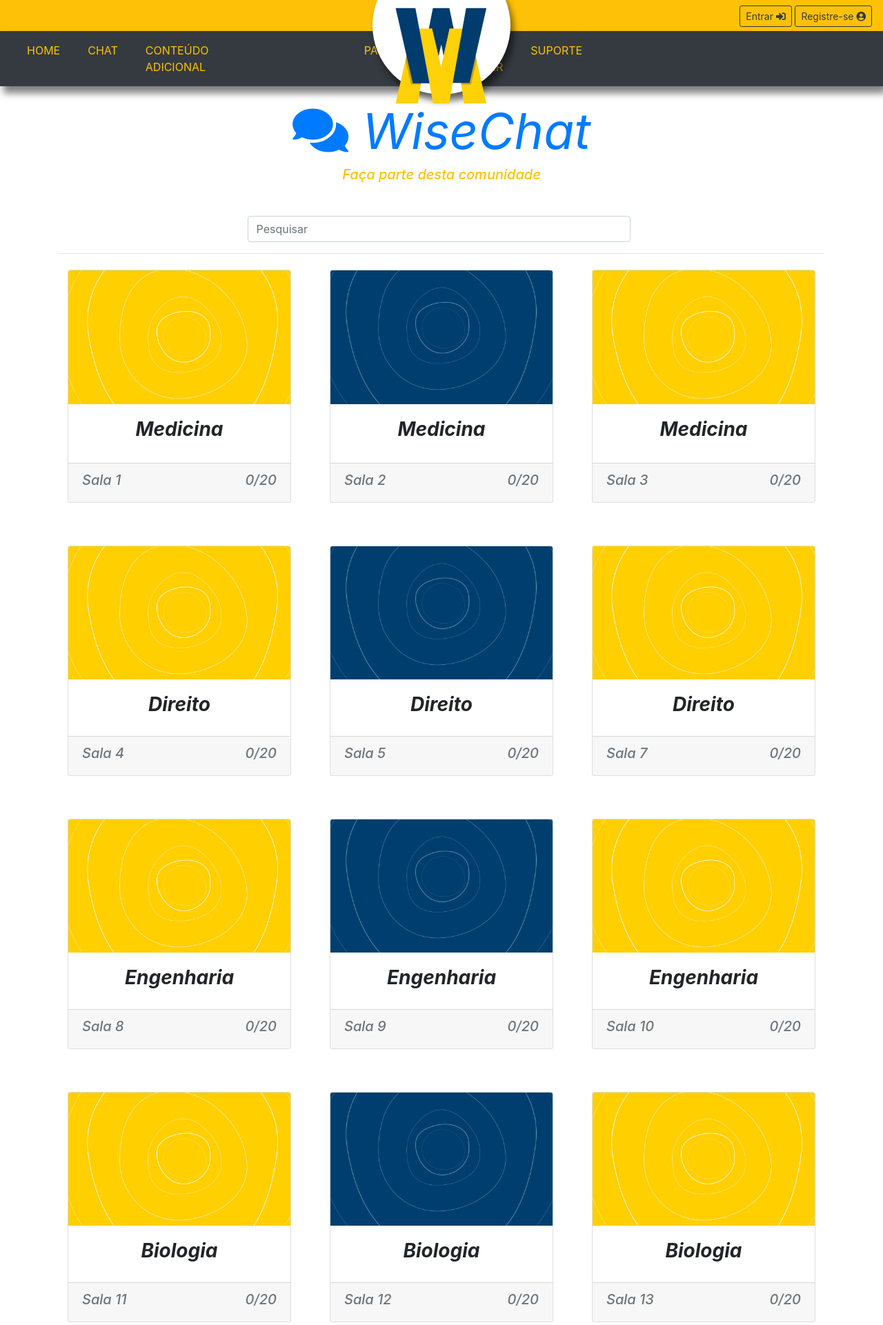
After one commit to lunpessoa/wisemind, a PHP site: page /chats.php in a window 1280 px wide. The commit adds this page. Shown: the top 1921 px of the page at 69% size. Run offline with PHP 8.4, Linux system fonts and the light colour scheme; some libraries are stand-ins or nearby versions.

Commit message:
Adicionando Pagina Chats

```diff
--- /dev/null
+++ b/chats.php
@@ -0,0 +1,261 @@
+<!DOCTYPE html>
+<html>
+
+<head>
+	<title>Página de chats</title>
+	<meta charset="utf-8">
+	<link rel="stylesheet" type="text/css" href="style/chat.css">
+</head>
+
+<body>
+	<?php include('menu.html'); ?>
+	<section class="container text-center mb-5" style="margin-top:100px;">
+		<h3 class="display-3 text-primary"><i class="fas fa-comments "></i> <b><em>WiseChat</em></b></h3>
+		<h3 class="h5 text-warning"><em>Faça parte desta comunidade<em></h3>
+	</section>
+	<section class="container d-flex justify-content-center">
+		<input class="form-control mr-sm-2" type="search" placeholder="Pesquisar" aria-label="Pesquisar"
+			style="width:50%;">
+	</section>
+	<section class="container mb-5">
+		<hr>
+		<section class="row mt-3">
+			<section class="col-12 col-md-4">
+				<a class="btn" href="#">
+					<section class="card">
+						<img src="img/fundo.png" class="card-img-top" alt="...">
+						<section class="card-body text-center">
+							<h3 class="card-title h3"><b><em>Medicina</em></b></h3>
+						</section>
+						<section class="card-footer text-center">
+							<h5 class="float-left text-muted"> Sala 1</h5>
+							<h5 class="float-right text-muted"> 0/20</h5>
+						</section>
+					</section>
+				</a>
+			</section>
+			<section class="col-12 col-md-4">
+				<a class="btn" href="#">
+					<section class="card">
+						<img src="img/fundo_azul.png" class="card-img-top" alt="...">
+						<section class="card-body text-center">
+							<h3 class="card-title h3"><b><em>Medicina</em></b></h3>
+						</section>
+						<section class="card-footer text-center">
+							<h5 class="float-left text-muted"> Sala 2</h5>
+							<h5 class="float-right text-muted"> 0/20</h5>
+						</section>
+					</section>
+				</a>
+			</section>
+			<section class="col-12 col-md-4">
+				<a class="btn" href="#">
+					<section class="card">
+						<img src="img/fundo.png" class="card-img-top" alt="...">
+						<section class="card-body text-center">
+							<h3 class="card-title h3"><b><em>Medicina</em></b></h3>
+						</section>
+						<section class="card-footer text-center">
+							<h5 class="float-left text-muted"> Sala 3</h5>
+							<h5 class="float-right text-muted"> 0/20</h5>
+						</section>
+					</section>
+				</a>
+			</section>
+		</section>
+		<section class="row mt-5">
+			<section class="col-12 col-md-4">
+				<a class="btn" href="#">
+					<section class="card">
+						<img src="img/fundo.png" class="card-img-top" alt="...">
+						<section class="card-body text-center">
+							<h3 class="h3"><b><em>Direito</em></b></h3>
+						</section>
+
+						<section class="card-footer text-center">
+							<h5 class="float-left text-muted"> Sala 4</h5>
+							<h5 class="float-right text-muted"> 0/20</h5>
+						</section>
+					</section>
+				</a>
+			</section>
+			<section class="col-12 col-md-4">
+				<a class="btn" href="#">
+					<section class="card">
+						<img src="img/fundo_azul.png" class="card-img-top" alt="...">
+						<section class="card-body text-center">
+							<h3 class="h3"><b><em>Direito</em></b></h3>
+						</section>
+
+						<section class="card-footer text-center">
+							<h5 class="float-left text-muted"> Sala 5</h5>
+							<h5 class="float-right text-muted"> 0/20</h5>
+						</section>
+					</section>
+				</a>
+			</section>
+			<section class="col-12 col-md-4">
+				<a class="btn" href="#">
+					<section class="card">
+						<img src="img/fundo.png" class="card-img-top" alt="...">
+						<section class="card-body text-center">
+							<h3 class="h3"><b><em>Direito</em></b></h3>
+						</section>
+
+						<section class="card-footer text-center">
+							<h5 class="float-left text-muted"> Sala 7</h5>
+							<h5 class="float-right text-muted"> 0/20</h5>
+						</section>
+					</section>
+				</a>
+			</section>
+		</section>
+		<section class="row mt-5">
+			<section class="col-12 col-md-4">
+				<a class="btn" href="#">
+					<section class="card">
+						<img src="img/fundo.png" class="card-img-top" alt="...">
+						<section class="card-body text-center">
+							<h3 class="h3"><b><em>Engenharia</em></b></h3>
+						</section>
+
+						<section class="card-footer text-center">
+							<h5 class="float-left text-muted"> Sala 8</h5>
+							<h5 class="float-right text-muted"> 0/20</h5>
+						</section>
+					</section>
+				</a>
+			</section>
+			<section class="col-12 col-md-4">
+				<a class="btn" href="#">
+					<section class="card">
+						<img src="img/fundo_azul.png" class="card-img-top" alt="...">
+						<section class="card-body text-center">
+							<h3 class="h3"><b><em>Engenharia</em></b></h3>
+						</section>
+
+						<section class="card-footer text-center">
+							<h5 class="float-left text-muted"> Sala 9</h5>
+							<h5 class="float-right text-muted"> 0/20</h5>
+						</section>
+					</section>
+				</a>
+			</section>
+			<section class="col-12 col-md-4">
+				<a class="btn" href="#">
+					<section class="card">
+						<img src="img/fundo.png" class="card-img-top" alt="...">
+						<section class="card-body text-center">
+							<h3 class="h3"><b><em>Engenharia</em></b></h3>
+						</section>
+
+						<section class="card-footer text-center">
+							<h5 class="float-left text-muted"> Sala 10</h5>
+							<h5 class="float-right text-muted"> 0/20</h5>
+						</section>
+					</section>
+				</a>
+			</section>
+		</section>
+		<section class="row mt-5">
+			<section class="col-12 col-md-4">
+				<a class="btn" href="#">
+					<section class="card">
+						<img src="img/fundo.png" class="card-img-top" alt="...">
+						<section class="card-body text-center">
+							<h3 class="h3"><b><em>Biologia</em></b></h3>
+						</section>
+
+						<section class="card-footer text-center">
+							<h5 class="float-left text-muted"> Sala 11</h5>
+							<h5 class="float-right text-muted"> 0/20</h5>
+						</section>
+					</section>
+				</a>
+			</section>
+
+			<section class="col-12 col-md-4">
+				<a class="btn" href="#">
+					<section class="card">
+						<img src="img/fundo_azul.png" class="card-img-top" alt="...">
+						<section class="card-body text-center">
+							<h3 class="h3"><b><em>Biologia</em></b></h3>
+						</section>
+
+						<section class="card-footer text-center">
+							<h5 class="float-left text-muted"> Sala 12</h5>
+							<h5 class="float-right text-muted"> 0/20</h5>
+						</section>
+					</section>
+				</a>
+			</section>
+			<section class="col-12 col-md-4">
+				<a class="btn" href="#">
+					<section class="card">
+						<img src="img/fundo.png" class="card-img-top" alt="...">
+						<section class="card-body text-center">
+							<h3 class="h3"><b><em>Biologia</em></b></h3>
+						</section>
+
+						<section class="card-footer text-center">
+							<h5 class="float-left text-muted"> Sala 13</h5>
+							<h5 class="float-right text-muted"> 0/20</h5>
+						</section>
+					</section>
+				</a>
+			</section>
+		</section>
+		<section class="row mt-5">
+			<section class="col-12 col-md-4">
+				<a class="btn" href="#">
+					<section class="card">
+						<img src="img/fundo.png" class="card-img-top" alt="...">
+						<section class="card-body text-center">
+							<h3 class="h3"><b><em>Psicologia</em></b></h3>
+						</section>
+
+						<section class="card-footer text-center">
+							<h5 class="float-left text-muted"> Sala 14</h5>
+							<h5 class="float-right text-muted"> 0/20</h5>
+						</section>
+					</section>
+				</a>
+			</section>
+
+			<section class="col-12 col-md-4">
+				<a class="btn" href="#">
+					<section class="card">
+						<img src="img/fundo_azul.png" class="card-img-top" alt="...">
+						<section class="card-body text-center">
+							<h3 class="h3"><b><em>Psicologia</em></b></h3>
+						</section>
+
+						<section class="card-footer text-center">
+							<h5 class="float-left text-muted"> Sala 15</h5>
+							<h5 class="float-right text-muted"> 0/20</h5>
+						</section>
+					</section>
+				</a>
+			</section>
+			<section class="col-12 col-md-4">
+				<a class="btn" href="#">
+					<section class="card">
+						<img src="img/fundo.png" class="card-img-top" alt="...">
+						<section class="card-body text-center">
+							<h3 class="h3"><b><em>Psicologia</em></b></h3>
+						</section>
+
+						<section class="card-footer text-center">
+							<h5 class="float-left text-muted"> Sala 16</h5>
+							<h5 class="float-right text-muted"> 0/20</h5>
+						</section>
+					</section>
+				</a>
+			</section>
+		</section>
+	</section>
+
+	<?php include('rodape.html'); ?>
+</body>
+
+</html>
--- a/menu.html
+++ b/menu.html
@@ -60,10 +60,10 @@
             <section class="col-lg-5">
               <ul class="navbar-nav d-flex justify-content-end mandarparadireita">
                   <li class="nav-item text-uppercase">
-                    <a class="nav-link text-warning mr-4" href="#">Home</a>
+                    <a class="nav-link text-warning mr-4" href="index.php">Home</a>
                   </li>
                   <li class="nav-item text-uppercase">
-                    <a class="nav-link text-warning mr-4" href="#">Chat</a>
+                    <a class="nav-link text-warning mr-4" href="chats.php">Chat</a>
                   </li>
                   <li class="nav-item text-uppercase">
                     <a class="nav-link text-warning" href="#">Conteúdo Adicional</a>
--- /dev/null
+++ b/rodape.html
@@ -0,0 +1,36 @@
+<section class="container-fluid bg-dark text-light pt-5">
+    <section class="row">
+      <section class="col-sm-4">
+        <h3 class="text-center">Curso</h3>
+        <p class="text-left">g Lorem Ipsum is that it has a more-or-less normal distribution of letters, as opposed to
+          using 'Content here, content here', making it look like readable English. Many desktop publishing packages and
+          web page editors now use Lorem Ipsum as their default model text, and a search for 'lorem ipsum' will uncover
+          many web sites still in their infancy. Various versions have evolved over the years, sometimes by accident,
+          sometimes on purpose (injected humour and the like).</p>
+      </section>
+      <section class="col-sm-4">
+        <h3 class="text-center">Menu</h3>
+        <section class="list-group text-center">
+          <a href="" class="list-group-item list-group-item-action list-group-item-warning">Perfil</a>
+          <a href="" class="list-group-item list-group-item-action list-group-item-warning">Serviços</a>
+          <a href="" class="list-group-item list-group-item-action list-group-item-warning">Depoimentos</a>
+          <a href="" class="list-group-item list-group-item-action list-group-item-warning">Contatos</a>
+        </section>
+      </section>
+      <section class="col-sm-4">
+        <h3 class="text-center">Social</h3>
+        <section class="btn-group-vertical btn-block btn-group-lg" role="group">
+          <a class="btn btn-warning" href=""><i class="fab fa-facebook-f"></i> Facebook</a>
+          <a class="btn btn-primary" href=""><i class="fab fa-twitter"></i> Twitter</a>
+          <a class="btn btn-warning" href=""><i class="fab fa-instagram"></i> Instagram</a>
+        </section>
+      </section>
+      <section class="col-12 mt-5">
+        <blockquote class="blockquote text-center">
+          <p class="mb-0">O sucesso não é garantido, mas o fracasso é certo se você não estiver emocionalmente envolvido
+            com seu trabalho</p>
+          <footer class="blockquote-footer">Biz Stone <cite title="titulo">Fundador do Twitter</cite></footer>
+        </blockquote>
+      </section>
+    </section>
+</section>
--- /dev/null
+++ b/style/chat.css
@@ -0,0 +1,7 @@
+.card{
+    transition: 0.1s linear;
+}
+
+.card:hover{
+    transform: scale(1.1);
+}
```
Also changed, not shown: index.php (+2 -33 lines).
